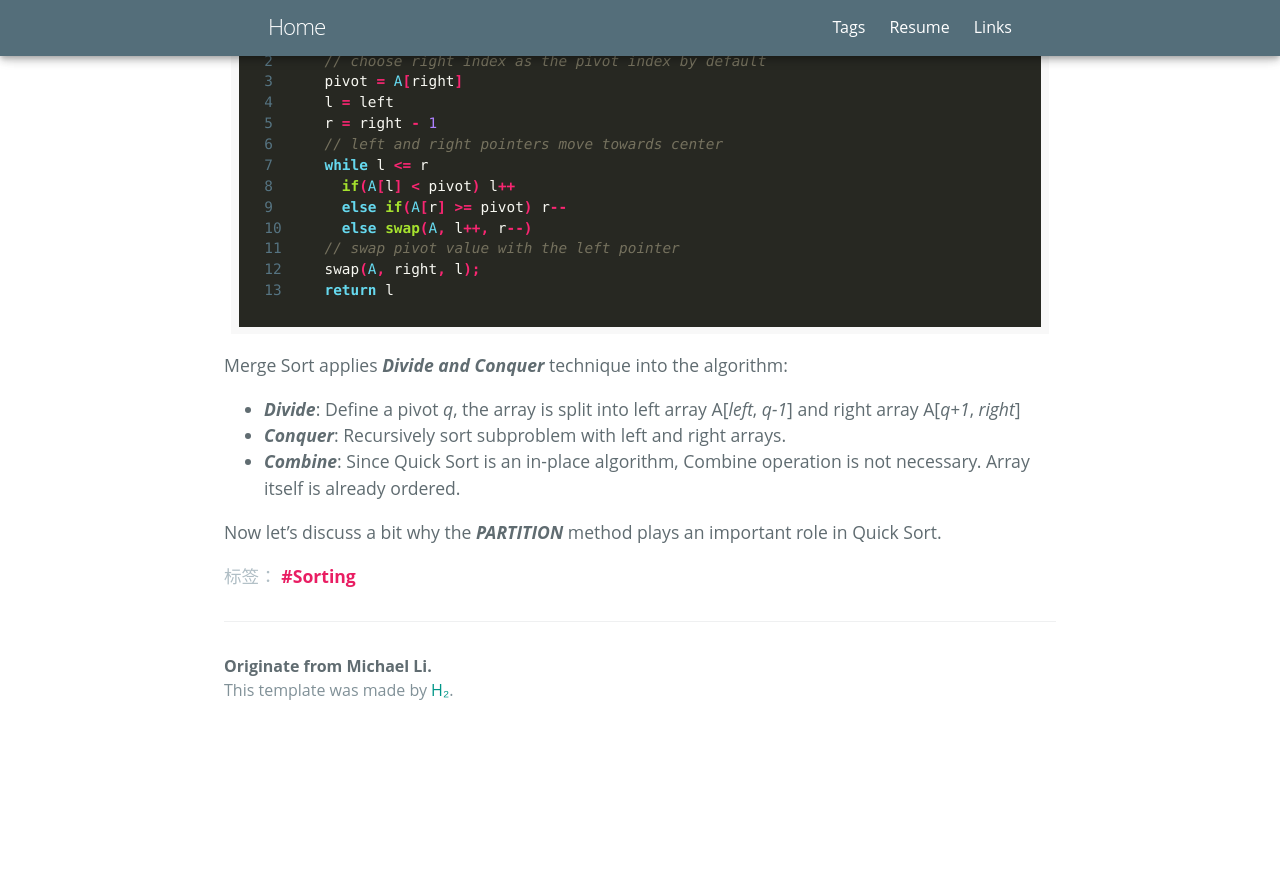
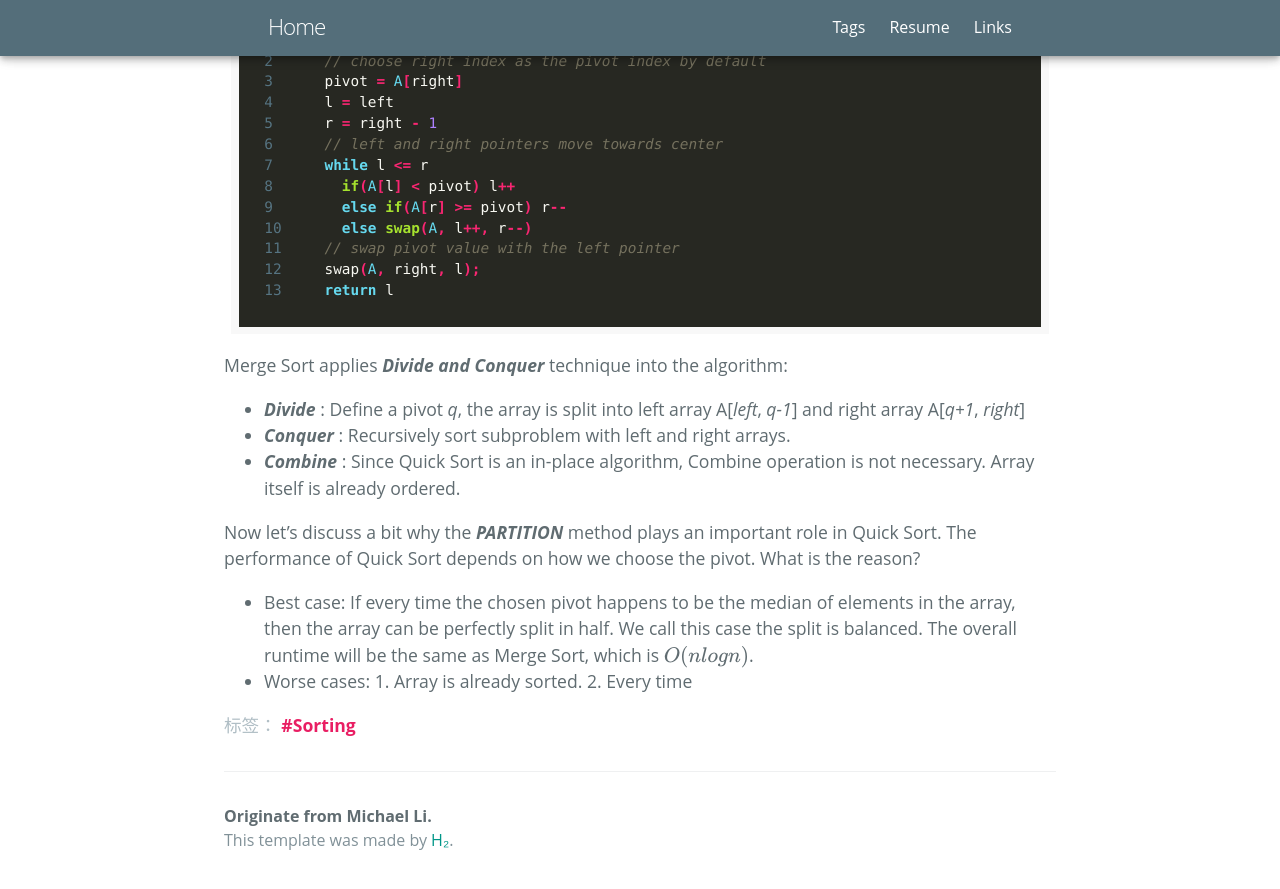
Before and after one commit to zl323/zl323.github.io, a Jekyll site: the page built from _posts/2020-05-14-Quick-Sort.md, in a window 1280 px wide and 900 px high, scrolled down 786 px. Shown: the top 889 px of the window. Built offline with Jekyll 4.4.1, drawn with Linux system fonts in a browser that asks for light colours; some web fonts are replaced; formulas are drawn with MathJax 3; before the commit the page ends 1536 px from its top, so only the background shows below that.

Commit message:
edit quick sort

```diff
--- a/_posts/2020-05-14-Quick-Sort.md
+++ b/_posts/2020-05-14-Quick-Sort.md
@@ -38,8 +38,12 @@ PARTITION(A, left, right):
 {% endhighlight %}
 
 Merge Sort applies ***Divide and Conquer*** technique into the algorithm:
-- ***Divide***: Define a pivot *q*, the array is split into left array A[*left*, *q-1*] and right array A[*q+1*, *right*]
-- ***Conquer***: Recursively sort subproblem with left and right arrays.
-- ***Combine***: Since Quick Sort is an in-place algorithm, Combine operation is not necessary. Array itself is already ordered.
+- ***Divide*** : Define a pivot *q*, the array is split into left array A[*left*, *q-1*] and right array A[*q+1*, *right*]
+- ***Conquer*** : Recursively sort subproblem with left and right arrays.
+- ***Combine*** : Since Quick Sort is an in-place algorithm, Combine operation is not necessary. Array itself is already ordered.
 
-Now let's discuss a bit why the ***PARTITION*** method plays an important role in Quick Sort.
+Now let's discuss a bit why the ***PARTITION*** method plays an important role in Quick Sort. The performance of Quick Sort depends on how we choose the pivot. What is the reason?
+
+- Best case: If every time the chosen pivot happens to be the median of elements in the array, then the array can be perfectly split in half. We call this case the split is balanced. The overall runtime will be the same as Merge Sort, which is $O(nlogn)$.
+- Worse cases: 1. Array is already sorted.
+               2. Every time
```
